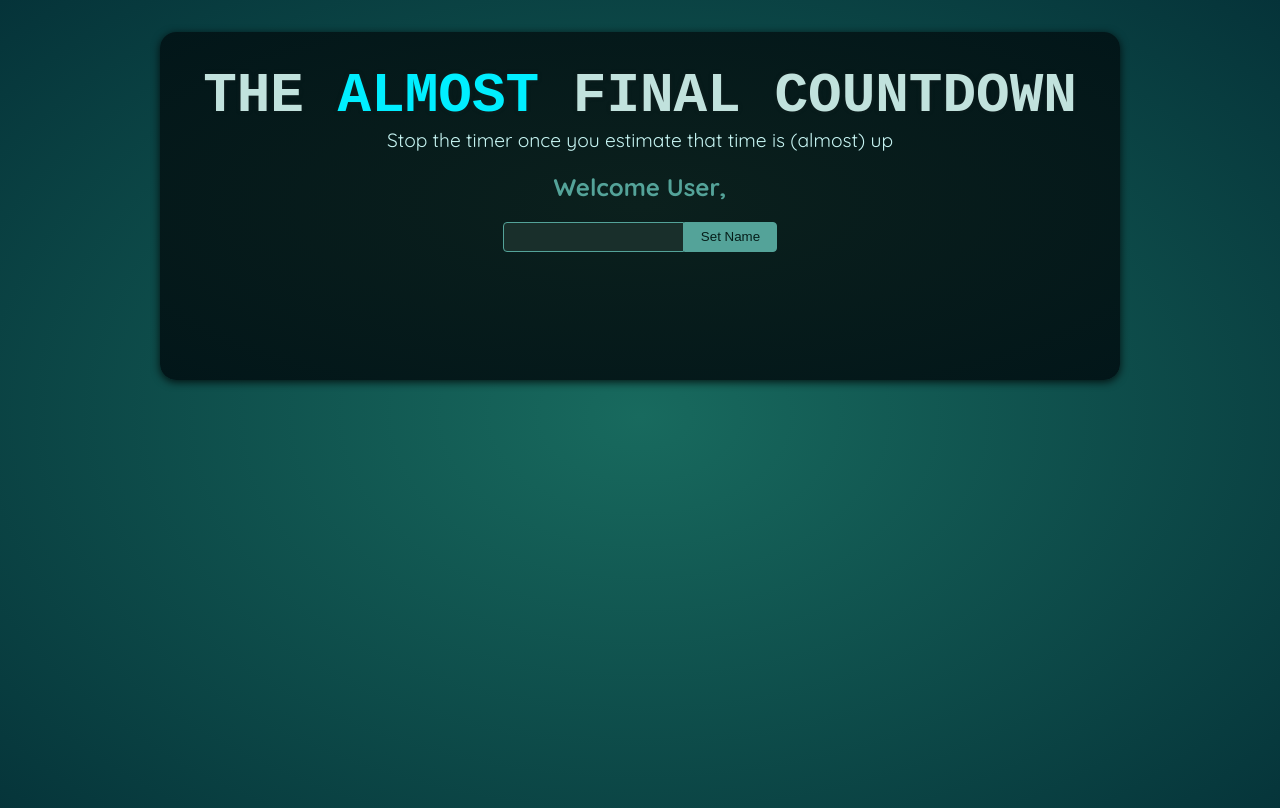
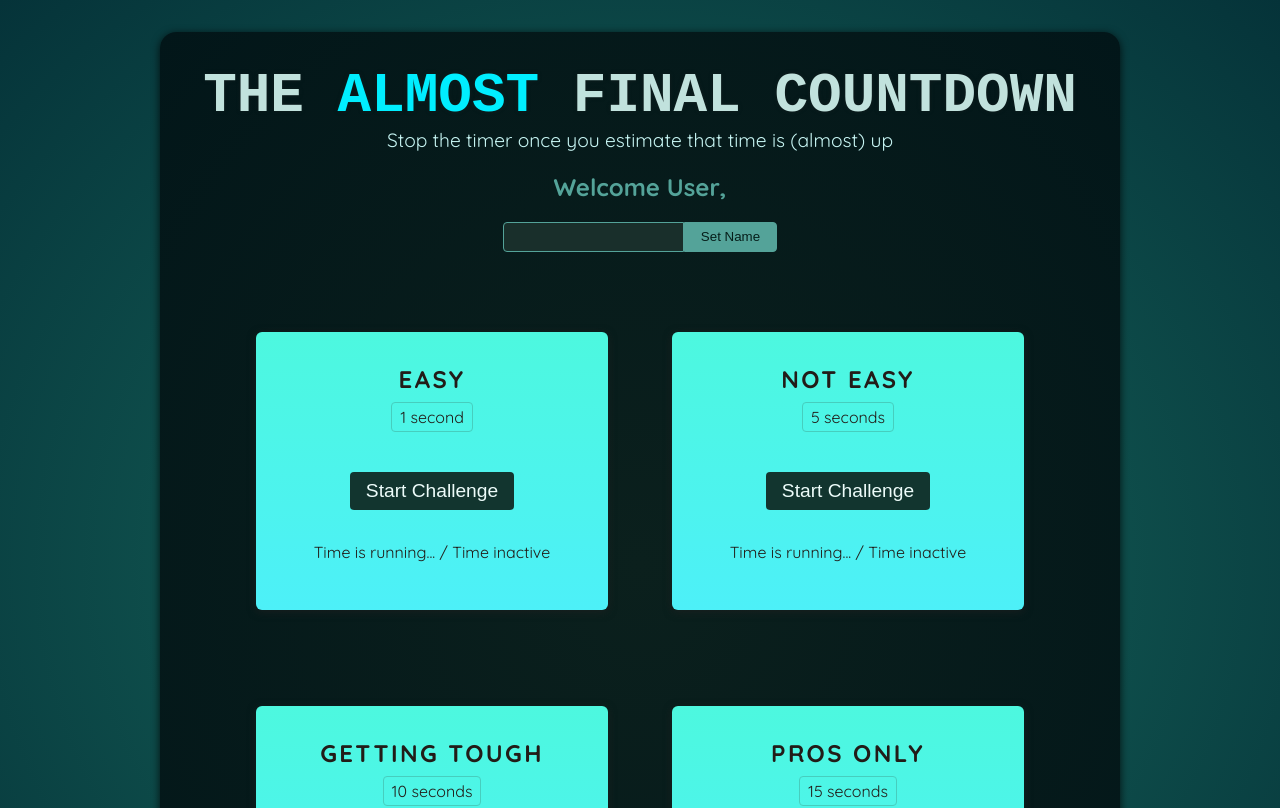
Before and after one commit to jonpalencia/Refs-and-Portals, a React (Vite) app: page / in a window 1280 px wide. Shown: the top 808 px of the page. Built offline with nearby package versions, Linux system fonts and the light colour scheme; a web font is replaced by a local one.

Commit message:
refactor: add new component TimeChallenge.jsx

```diff
--- a/src/App.jsx
+++ b/src/App.jsx
@@ -1,10 +1,16 @@
 import Player from './components/Player.jsx';
+import TimeChallenge from './components/TimeChallenge.jsx';
 
 function App() {
   return (
     <>
       <Player />
-      <div id="challenges"></div>
+      <div id="challenges">
+        <TimeChallenge title={'Easy'} targetTime={1} />
+        <TimeChallenge title={'Not Easy'} targetTime={5} />
+        <TimeChallenge title={'Getting Tough'} targetTime={10} />
+        <TimeChallenge title={'Pros Only'} targetTime={15} />
+      </div>
     </>
   );
 }
```
